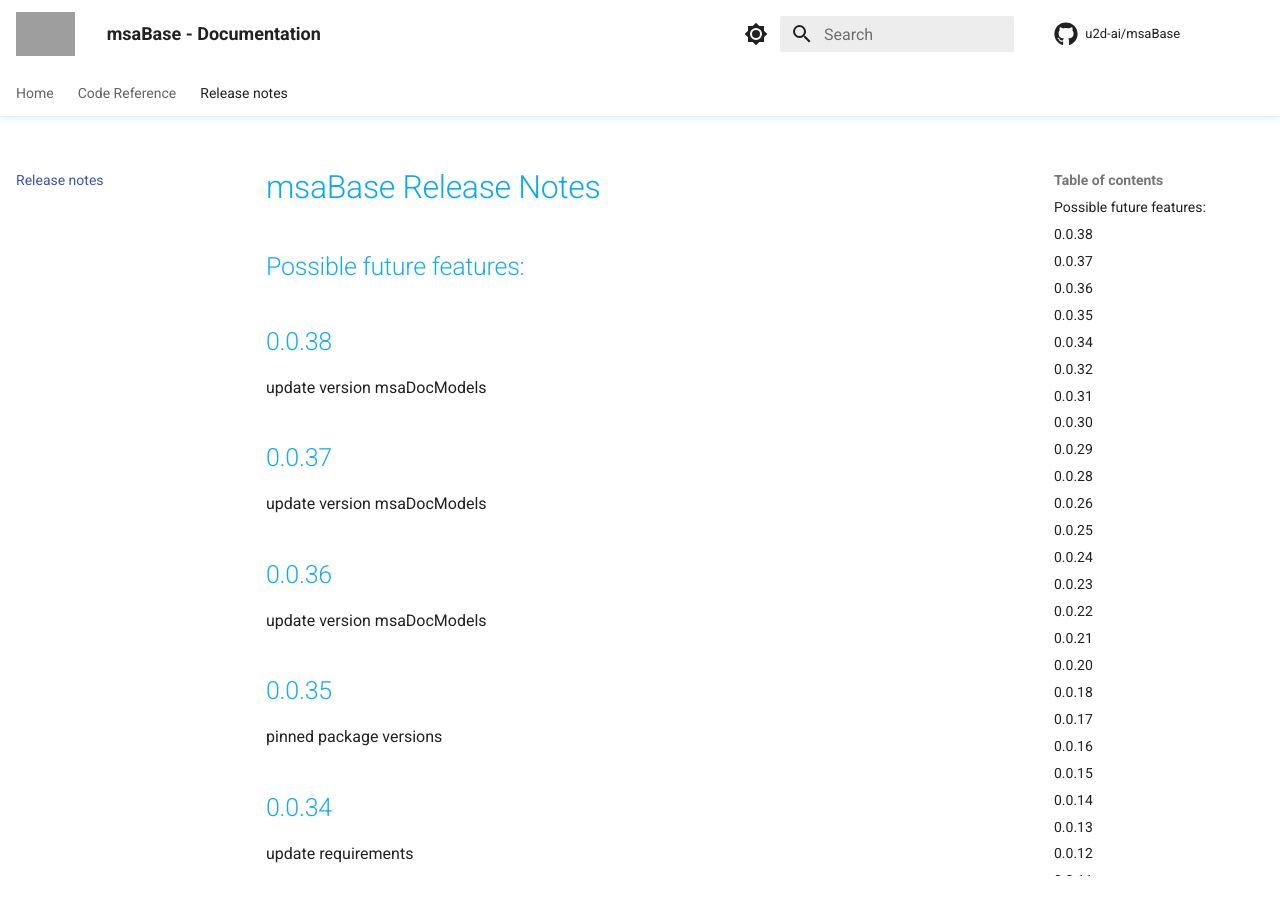
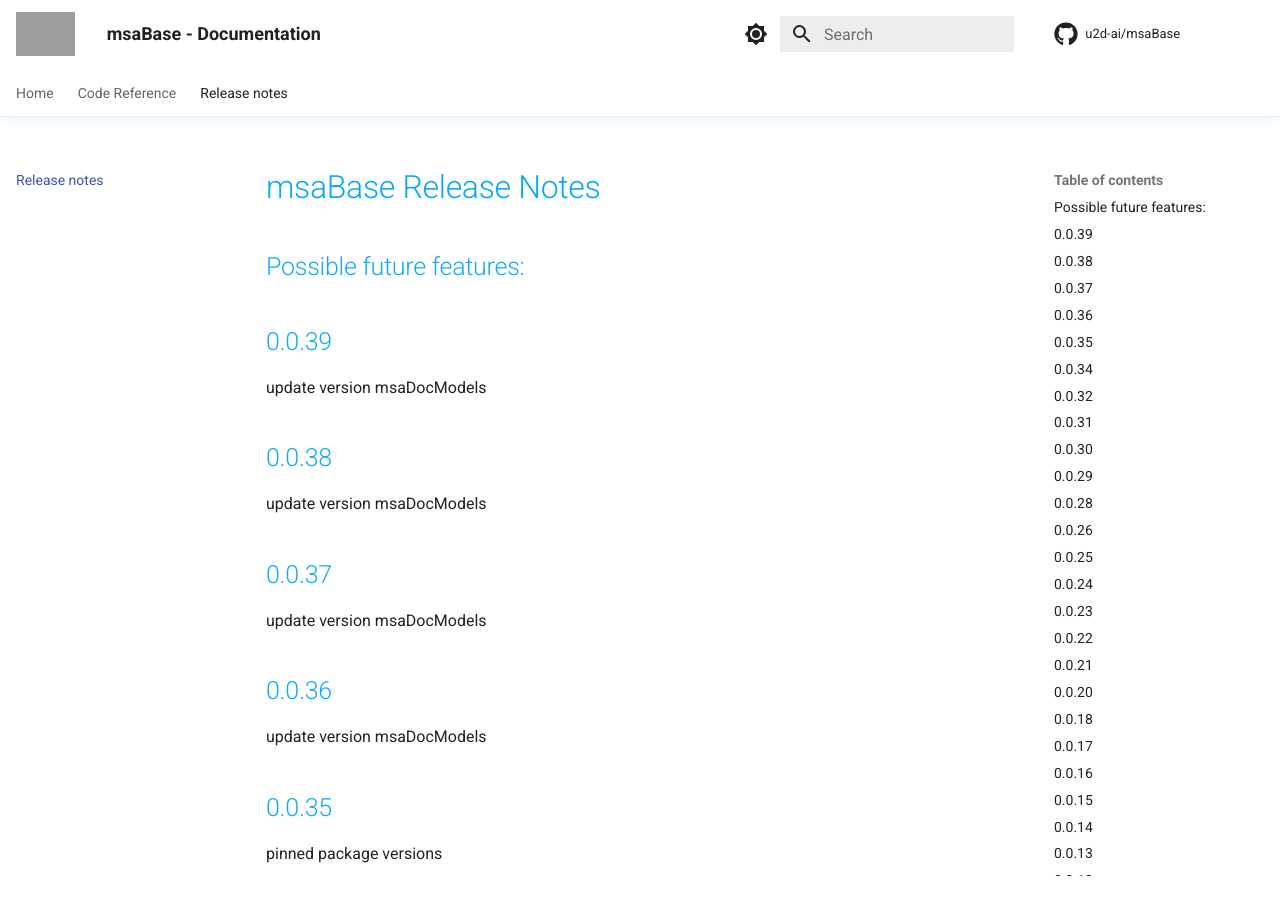
Before and after one commit to u2d-ai/msaBase, an MkDocs documentation site: the page built from docs/release-notes.md, in a window 1280 px wide and 900 px high. Built offline with MkDocs 1.6.1 and Material for MkDocs 9.7.7, drawn with Linux system fonts in a browser that asks for light colours; comment, search, counter and statistics services are not loaded; grey boxes are pictures that could not be loaded.

Commit message:
fix: update version of msaDocModels

```diff
--- a/docs/release-notes.md
+++ b/docs/release-notes.md
@@ -1,5 +1,9 @@
 # msaBase Release Notes
 ## Possible future features:
+
+## 0.0.39
+
+update version msaDocModels
 
 ## 0.0.38
 
--- a/msaBase/__init__.py
+++ b/msaBase/__init__.py
@@ -1,7 +1,7 @@
 import glob
 from os.path import basename, dirname, isfile, join
 
-version = "0.0.38"
+version = "0.0.39"
 __author__ = "Stefan Welcker"
 __copyright__ = "Copyright 2022, U2D.ai"
 __license__ = "MIT"
--- a/requirements.txt
+++ b/requirements.txt
@@ -1,6 +1,6 @@
 # MSA Dependencies
 msaFileSystem==0.0.3 # Agnostic Abstract Filesystem API which allows to use S3, GCS, Azure Datalake, your local FS, Youtube etc Optimized for use with FastAPI/Pydantic.
-msaDocModels==0.0.34 # MSA Document Pydantic Models and Schemas, used to store Parser, NLP, NLU and AI results for processed documents
+msaDocModels==0.0.35 # MSA Document Pydantic Models and Schemas, used to store Parser, NLP, NLU and AI results for processed documents
 
 # FastAPI related Dependencies
 fastapi[all]==0.86.0 # FastAPI framework, high performance, easy to learn, fast to code, ready for production
```
Also changed, not shown: 1 other file.
